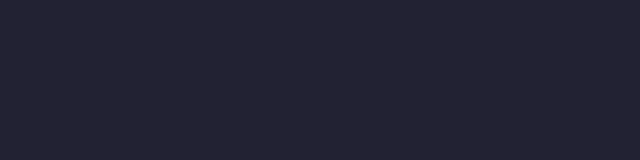
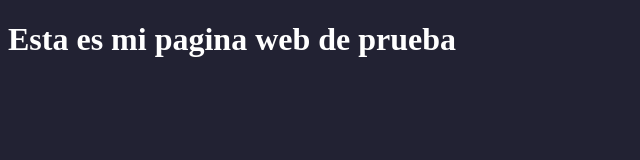
Before and after one commit to manolors/proyecto-env-vars, a website built with Vite: page src/index.html in a window 1280 px wide. Shown: the whole page, without its empty margins (0-640 px from the left). Built offline with nearby package versions, Linux system fonts and the light colour scheme.

Commit message:
Add color

```diff
--- a/src/index.css
+++ b/src/index.css
@@ -1,3 +1,7 @@
 body {
   background: #223;
 }
+
+h1 {
+  color: #fff;
+}
--- a/src/index.html
+++ b/src/index.html
@@ -1,5 +1,6 @@
 <!DOCTYPE html>
 <html lang="es">
+
   <head>
     <meta charset="UTF-8">
     <meta http-equiv="X-UA-Compatible" content="IE=edge">
@@ -8,7 +9,9 @@
     <link rel="stylesheet" href="./index.css">
     <script type="module" src="./index.js"></script>
   </head>
+
   <body>
+    <h1>Esta es mi pagina web de prueba</h1>
+  </body>
 
-</body>
 </html>
```
Lines whose indentation alone changed are shown as unchanged.
